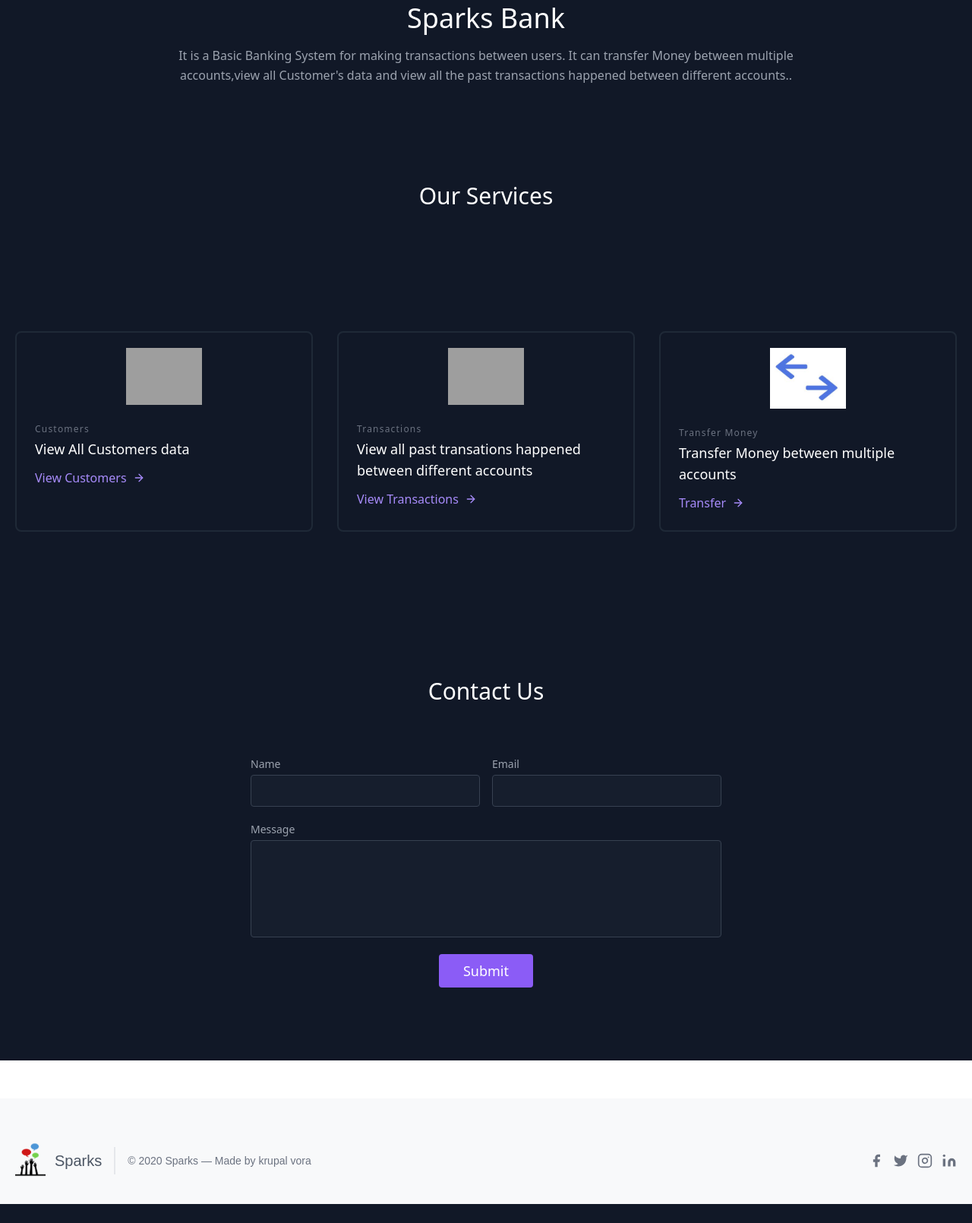
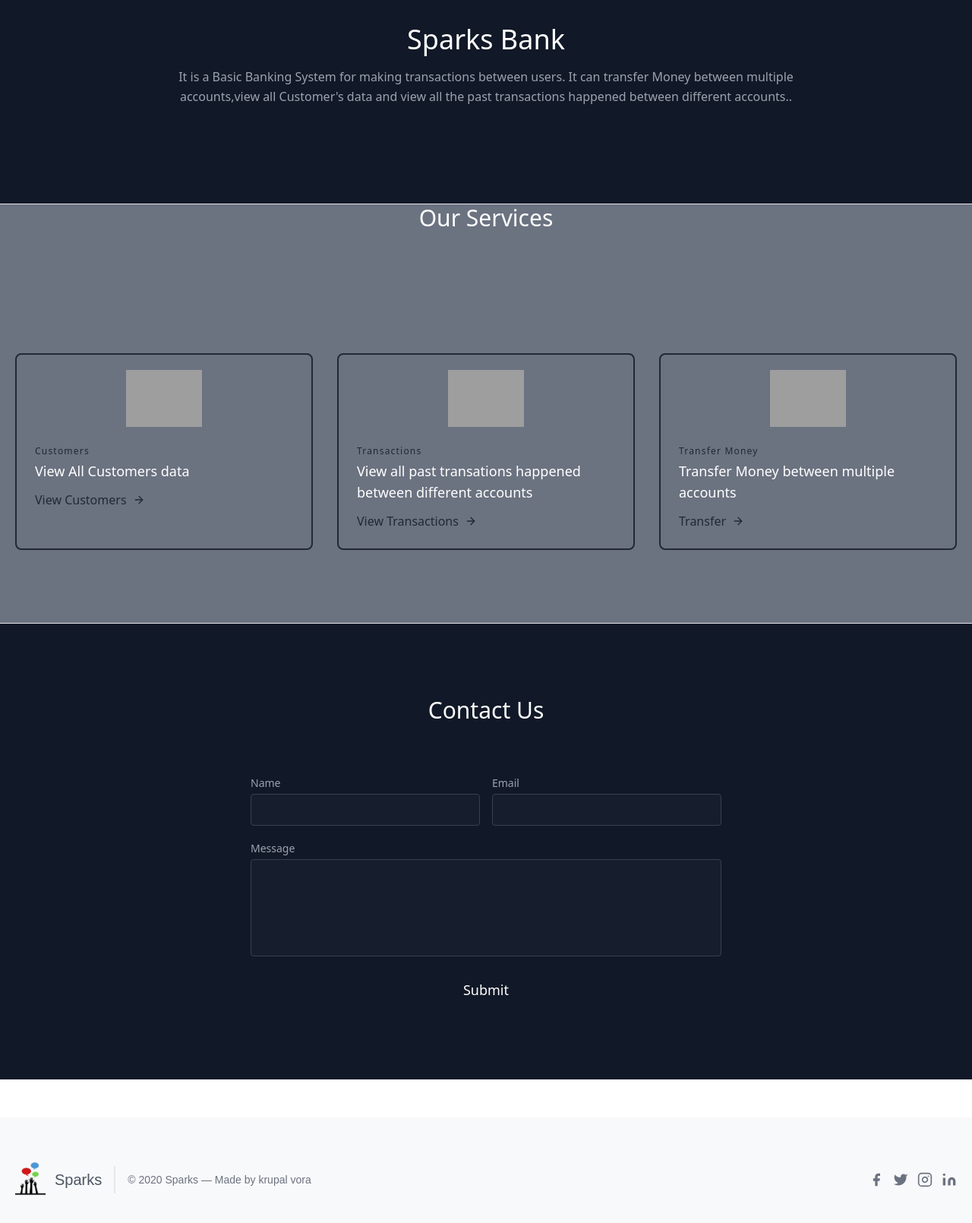
Before and after one commit to krupalvora/Sparks, a PHP site: page / in a window 1280 px wide. Shown: the part 1155-2765 px from the top of the page at 76% size. Before the commit the page ends 2740 px from the top, so only its background shows below. Run offline with PHP 8.4, Linux system fonts and the light colour scheme; some libraries are stand-ins or nearby versions; grey boxes are pictures that could not be loaded.

Commit message:
Update index.php

```diff
--- a/Sparks-Banks-main/index.php
+++ b/Sparks-Banks-main/index.php
@@ -35,20 +35,15 @@
       <a class="mr-5 hover:text-white"  href="#services" >Services</a>
       <a class="mr-5 hover:text-white"  href="#contact1" >Contact</a>
     </nav>
-    <input type="search" id="search" name="name" class=" bg-gray-800 bg-opacity-40 rounded border border-gray-700 focus:border-purple-500 focus:bg-gray-900 focus:ring-2 focus:ring-purple-900 text-base outline-none text-gray-100 py-0.5 px-5 leading-8 transition-colors duration-200 ease-in-out">
-    <button class="inline-flex items-center bg-gray-800 border-0 py-1 px-3 focus:outline-none hover:bg-purple-700 rounded text-base mt-4 md:mt-0">Search
-      <svg fill="none" stroke="currentColor" stroke-linecap="round" stroke-linejoin="round" stroke-width="2" class="w-4 h-4 ml-1" viewBox="0 0 24 24">
-        <path d="M5 12h14M12 5l7 7-7 7"></path>
-      </svg>
-    </button>
+
   </div>
 </header>
   <!-- End Navbar -->
 
-
+<hr>
   <!-- Home -->
 
-  <section class="text-gray-400 bg-gray-900 body-font">
+  <section class="text-gray-800 bg-gray-500 body-font">
   <div class="container mx-auto flex px-5 py-24 md:flex-row flex-col items-center">
     <div class="lg:flex-grow md:w-1/2 lg:pr-24 md:pr-16 flex flex-col md:items-start md:text-left mb-16 md:mb-0 items-center text-center">
       <h1 class="title-font sm:text-4xl text-3xl mb-4 font-medium text-white">Basic Banking System
@@ -67,13 +62,13 @@
 
   <!-- About -->
 
-
+<hr>
   <section id="about" class="text-gray-400 bg-gray-900 body-font">
   <div class="flex flex-col text-center w-full mb-12">
-      <h1 class="sm:text-3xl text-2xl font-medium title-font mb-4 text-white">About Us</h1>
+      <h1 class="sm:text-4xl text-3xl font-medium title-font mb-1 text-white">About Us</h1>
   </div>
   <div class="container mx-auto flex px-5 py-24 items-center justify-center flex-col">
-    <img class="lg:w-2/6 md:w-3/6 w-5/6 mb-10 object-cover object-center rounded" alt="Sparks Bank" src="images/about1.jpg">
+    <img class="lg:w-2/6 md:w-3/6 w-5/6 mb-10 object-cover object-center rounded" alt="Sparks Bank" src="images/bank.png">
     <div class="text-center lg:w-2/3 w-full">
       <h1 class="title-font sm:text-4xl text-3xl mb-4 font-medium text-white">Sparks Bank</h1>
       <p class="leading-relaxed mb-8">It is a Basic Banking System for making transactions between users.
@@ -84,24 +79,24 @@
 
 </section>
   <!-- End About -->
-
+<hr>
   <!-- Services -->
 
 
-  <section id="services" class="text-gray-400 bg-gray-900 body-font">
+  <section id="services" class="text-gray-800 bg-gray-500 body-font">
   <div class="flex flex-col text-center w-full mb-12">
       <h1 class="sm:text-3xl text-2xl font-medium title-font mb-4 text-white">Our Services</h1>
   </div>
   <div class="container px-5 py-24 mx-auto">
     <div class="flex flex-wrap -m-4">
       <div class="p-4 md:w-1/3">
-        <div class="h-full border-2 border-gray-800 rounded-lg overflow-hidden">
+        <div class="h-full border-2 border-gray-800 rounded-lg overflow-hidden focus:outline-none hover:bg-pink-600">
           <img class="card-img-top mt-3 img" src="images/customer.png" alt="Responsive image ">
           <div class="p-6">
-            <h2 class="tracking-widest text-xs title-font font-medium text-gray-500 mb-1">Customers</h2>
+            <h2 class="tracking-widest text-xs title-font font-medium text-black-500 mb-1">Customers</h2>
             <h1 class="title-font text-lg font-medium text-white mb-3">View All Customers data</h1>
             <div class="flex items-center flex-wrap ">
-              <a href="transfermoney.php" class="text-purple-400 inline-flex items-center md:mb-2 lg:mb-0">View Customers
+              <a href="transfermoney.php" class="text-black-400 inline-flex items-center md:mb-2 lg:mb-0">View Customers
                 <svg class="w-4 h-4 ml-2" viewBox="0 0 24 24" stroke="currentColor" stroke-width="2" fill="none" stroke-linecap="round" stroke-linejoin="round">
                   <path d="M5 12h14"></path>
                   <path d="M12 5l7 7-7 7"></path>
@@ -112,14 +107,14 @@
         </div>
       </div>
       <div class="p-4 md:w-1/3">
-        <div class="h-full border-2 border-gray-800 rounded-lg overflow-hidden">
+        <div class="h-full border-2 border-gray-800 rounded-lg overflow-hidden focus:outline-none hover:bg-pink-600">
           <img class="card-img-top mt-3 img" src="images/transactions.png" alt="Responsive image">
           <div class="p-6">
-            <h2 class="tracking-widest text-xs title-font font-medium text-gray-500 mb-1">Transactions</h2>
+            <h2 class="tracking-widest text-xs title-font font-medium text-black-500 mb-1">Transactions</h2>
             <h1 class="title-font text-lg font-medium text-white mb-3">View all past transations happened between different accounts</h1>
 
             <div class="flex items-center flex-wrap">
-              <a href="transactionhistory.php" class="text-purple-400 inline-flex items-center md:mb-2 lg:mb-0">View Transactions
+              <a href="transactionhistory.php" class="text-black-400 inline-flex items-center md:mb-2 lg:mb-0">View Transactions
                 <svg class="w-4 h-4 ml-2" viewBox="0 0 24 24" stroke="currentColor" stroke-width="2" fill="none" stroke-linecap="round" stroke-linejoin="round">
                   <path d="M5 12h14"></path>
                   <path d="M12 5l7 7-7 7"></path>
@@ -130,14 +125,14 @@
         </div>
       </div>
       <div class="p-4 md:w-1/3">
-        <div class="h-full border-2 border-gray-800 rounded-lg overflow-hidden">
-          <img class="card-img-top mt-3 img" src="images/transfer.jpg" alt="Responsive image">
+        <div class="h-full border-2 border-gray-800 rounded-lg overflow-hidden focus:outline-none hover:bg-pink-600">
+          <img class="card-img-top mt-3 img" src="images/download.png" alt="Responsive image">
           <div class="p-6">
-            <h2 class="tracking-widest text-xs title-font font-medium text-gray-500 mb-1">Transfer Money</h2>
+            <h2 class="tracking-widest text-xs title-font font-medium text-black-500 mb-1">Transfer Money</h2>
             <h1 class="title-font text-lg font-medium text-white mb-3">Transfer Money between multiple accounts</h1>
 
             <div class="flex items-center flex-wrap ">
-              <a href="transfermoney.php" class="text-purple-400 inline-flex items-center md:mb-2 lg:mb-0">Transfer
+              <a href="transfermoney.php" class="text-black-400 inline-flex items-center md:mb-2 lg:mb-0">Transfer
                 <svg class="w-4 h-4 ml-2" viewBox="0 0 24 24" stroke="currentColor" stroke-width="2" fill="none" stroke-linecap="round" stroke-linejoin="round">
                   <path d="M5 12h14"></path>
                   <path d="M12 5l7 7-7 7"></path>
@@ -153,7 +148,7 @@
   <!-- End Services -->
 
   <!-- Contact -->
-
+<hr>
 
   <section id="contact1" class="text-gray-400 bg-gray-900 body-font relative">
   <div class="container px-5 py-24 mx-auto">
@@ -183,7 +178,7 @@
           </div>
         </div>
         <div class="p-2 w-full">
-          <button  name="save" class="flex mx-auto text-white bg-purple-500 border-0 py-2 px-8 focus:outline-none hover:bg-purple-600 rounded text-lg">Submit</button>
+          <button  name="save" class="flex mx-auto text-white bg-Green-500 border-0 py-2 px-8 focus:outline-none hover:bg-green-600 rounded text-lg">Submit</button>
         </div>
         </form>
 
```
